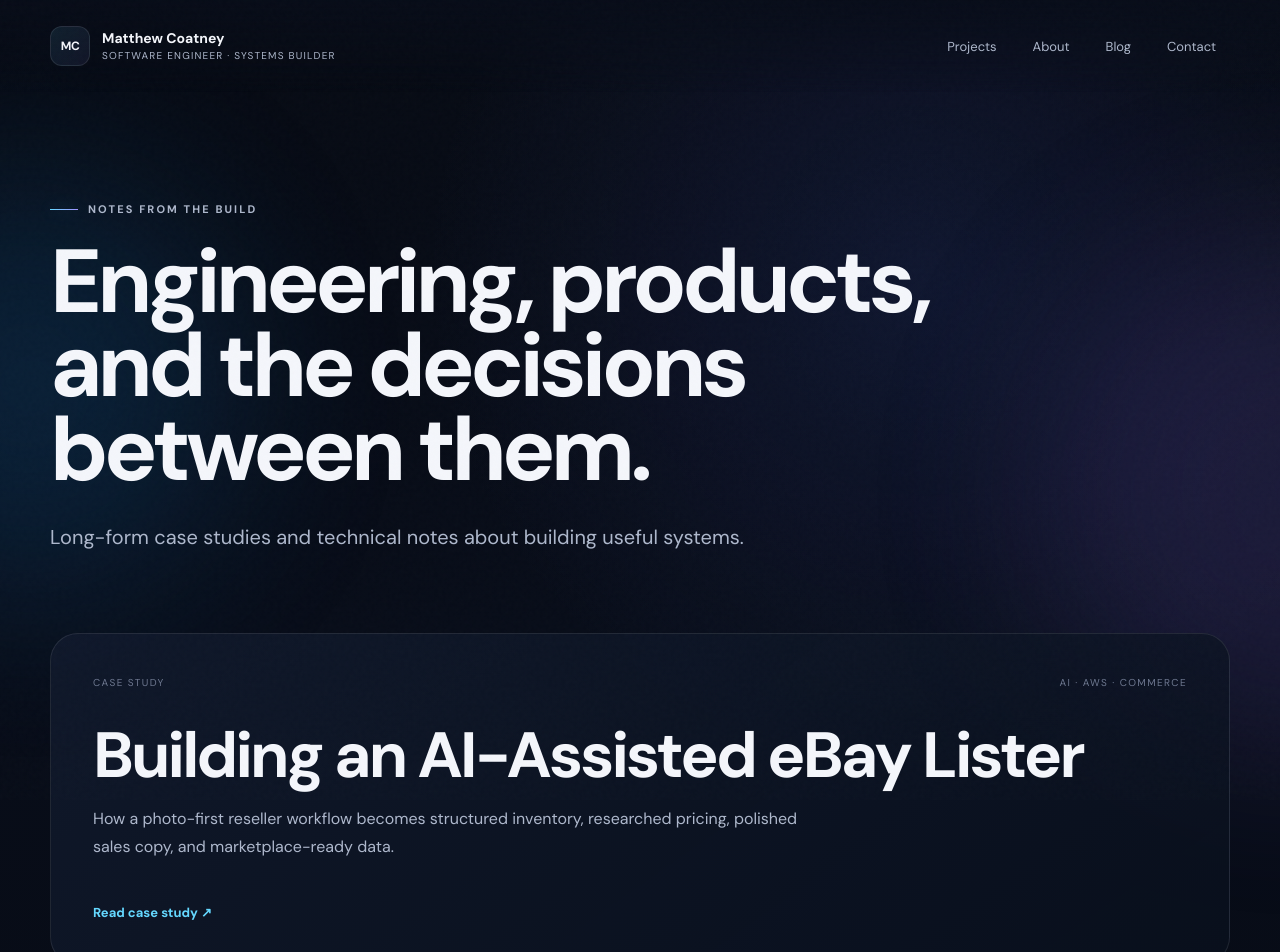
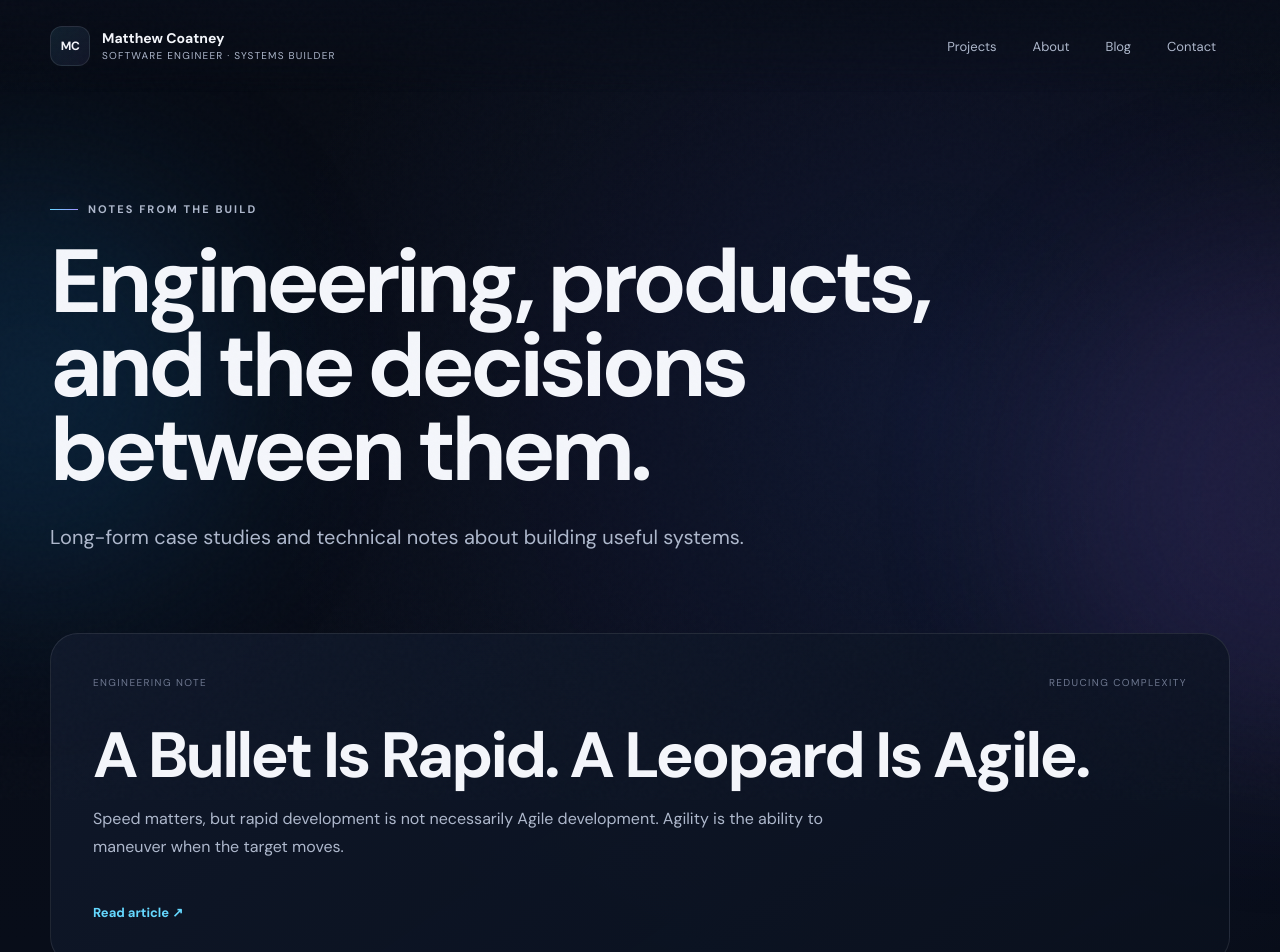
Before and after one commit to MatthewCoatney/portfolio, an Angular app: page /blog in a window 1280 px wide. Shown: the top 952 px of the page. Built offline with nearby package versions, Linux system fonts and the light colour scheme.

Commit message:
feat: add Agile article and dynamic blog index

```diff
--- a/src/app/components/project-showcase/project-showcase.component.ts
+++ b/src/app/components/project-showcase/project-showcase.component.ts
@@ -1,4 +1,13 @@
-import { AfterViewInit, Component, ElementRef, OnDestroy, ViewChild } from '@angular/core';
+import {
+  AfterViewInit,
+  Component,
+  ElementRef,
+  Inject,
+  OnDestroy,
+  PLATFORM_ID,
+  ViewChild
+} from '@angular/core';
+import { isPlatformBrowser } from '@angular/common';
 import { PROJECTS } from '../../data/projects';
 import { ProjectLoopItem } from '../../models/project';
 import { ProjectCardComponent } from '../project-card/project-card.component';
@@ -14,64 +23,129 @@ export class ProjectShowcaseComponent implements AfterViewInit, OnDestroy {
   @ViewChild('scroller', { static: true }) scrollerRef!: ElementRef<HTMLElement>;
 
   readonly projects = PROJECTS;
+
   readonly loopProjects: ProjectLoopItem[] = [0, 1, 2].flatMap(copy =>
     PROJECTS.map(project => ({ ...project, copy }))
   );
 
   private observer?: IntersectionObserver;
+  private readonly isBrowser: boolean;
   private resizeHandler = () => this.setInitialPosition();
   private scrollHandler = () => this.keepLooping();
   private resetting = false;
 
+  constructor(@Inject(PLATFORM_ID) platformId: object) {
+    this.isBrowser = isPlatformBrowser(platformId);
+  }
+
   ngAfterViewInit(): void {
+    if (!this.isBrowser) {
+      return;
+    }
+
     const scroller = this.scrollerRef.nativeElement;
-    const cards = Array.from(scroller.querySelectorAll<HTMLElement>('.project-card'));
+    const cards = Array.from(
+      scroller.querySelectorAll<HTMLElement>('.project-card')
+    );
 
-    this.observer = new IntersectionObserver(entries => {
-      for (const entry of entries) {
-        entry.target.classList.toggle('is-active', entry.isIntersecting && entry.intersectionRatio > 0.55);
+    this.observer = new IntersectionObserver(
+      entries => {
+        for (const entry of entries) {
+          entry.target.classList.toggle(
+            'is-active',
+            entry.isIntersecting && entry.intersectionRatio > 0.55
+          );
+        }
+      },
+      {
+        root: scroller,
+        threshold: [0.3, 0.55, 0.8]
       }
-    }, { root: scroller, threshold: [0.3, 0.55, 0.8] });
+    );
 
     cards.forEach(card => this.observer?.observe(card));
-    scroller.addEventListener('scroll', this.scrollHandler, { passive: true });
+
+    scroller.addEventListener('scroll', this.scrollHandler, {
+      passive: true
+    });
+
     window.addEventListener('resize', this.resizeHandler);
+
     requestAnimationFrame(() => this.setInitialPosition());
   }
 
   ngOnDestroy(): void {
+    if (!this.isBrowser) {
+      return;
+    }
+
     this.observer?.disconnect();
-    this.scrollerRef.nativeElement.removeEventListener('scroll', this.scrollHandler);
+
+    this.scrollerRef.nativeElement.removeEventListener(
+      'scroll',
+      this.scrollHandler
+    );
+
     window.removeEventListener('resize', this.resizeHandler);
   }
 
   private setInitialPosition(): void {
+    if (!this.isBrowser) {
+      return;
+    }
+
     const scroller = this.scrollerRef.nativeElement;
-    const cards = Array.from(scroller.querySelectorAll<HTMLElement>('.project-card'));
+    const cards = Array.from(
+      scroller.querySelectorAll<HTMLElement>('.project-card')
+    );
+
     const middleStart = cards[this.projects.length];
-    if (middleStart) scroller.scrollTop = middleStart.offsetTop;
+
+    if (middleStart) {
+      scroller.scrollTop = middleStart.offsetTop;
+    }
   }
 
   private keepLooping(): void {
-    if (this.resetting) return;
+    if (!this.isBrowser || this.resetting) {
+      return;
+    }
+
     const scroller = this.scrollerRef.nativeElement;
-    const cards = Array.from(scroller.querySelectorAll<HTMLElement>('.project-card'));
+    const cards = Array.from(
+      scroller.querySelectorAll<HTMLElement>('.project-card')
+    );
+
     const middleStartCard = cards[this.projects.length];
     const thirdStartCard = cards[this.projects.length * 2];
-    if (!middleStartCard || !thirdStartCard) return;
 
-    const setHeight = thirdStartCard.offsetTop - middleStartCard.offsetTop;
+    if (!middleStartCard || !thirdStartCard) {
+      return;
+    }
+
+    const setHeight =
+      thirdStartCard.offsetTop - middleStartCard.offsetTop;
+
     const middleStart = middleStartCard.offsetTop;
     const middleEnd = middleStart + setHeight;
 
     if (scroller.scrollTop < middleStart - setHeight * 0.35) {
       this.resetting = true;
       scroller.scrollTop += setHeight;
-      requestAnimationFrame(() => this.resetting = false);
-    } else if (scroller.scrollTop > middleEnd + setHeight * 0.35) {
+
+      requestAnimationFrame(() => {
+        this.resetting = false;
+      });
+    } else if (
+      scroller.scrollTop >
+      middleEnd + setHeight * 0.35
+    ) {
       this.resetting = true;
       scroller.scrollTop -= setHeight;
-      requestAnimationFrame(() => this.resetting = false);
+
+      requestAnimationFrame(() => {
+        this.resetting = false;
+      });
     }
   }
 }
--- a/src/app/pages/blog-index/blog-index.component.html
+++ b/src/app/pages/blog-index/blog-index.component.html
@@ -1,17 +1,37 @@
 <main class="blog shell">
   <header class="blog-hero">
     <p class="eyebrow"><span></span> Notes from the build</p>
+
     <h1>Engineering, products, and the decisions between them.</h1>
-    <p>Long-form case studies and technical notes about building useful systems.</p>
+
+    <p>
+      Long-form case studies and technical notes about building useful systems.
+    </p>
   </header>
 
   <section class="post-list" aria-label="Blog posts">
-    <a class="post-card" routerLink="/blog/building-an-ai-assisted-ebay-lister">
-      <div class="post-meta"><span>Case study</span><span>AI · AWS · Commerce</span></div>
-      <h2>Building an AI-Assisted eBay Lister</h2>
-      <p>How a photo-first reseller workflow becomes structured inventory, researched pricing, polished sales copy, and marketplace-ready data.</p>
-      <span class="read">Read case study ↗</span>
-    </a>
+
+    @for (post of posts; track post.slug) {
+      <a
+        class="post-card"
+        [routerLink]="post.route"
+      >
+        <div class="post-meta">
+          <span>{{ post.type }}</span>
+          <span>{{ post.category }}</span>
+        </div>
+
+        <h2>{{ post.title }}</h2>
+
+        <p>{{ post.excerpt }}</p>
+
+        <span class="read">
+          Read {{ post.type === 'Case Study' ? 'case study' : 'article' }} ↗
+        </span>
+      </a>
+    }
+
   </section>
 </main>
+
 <app-contact-footer />
--- a/src/app/pages/blog-index/blog-index.component.ts
+++ b/src/app/pages/blog-index/blog-index.component.ts
@@ -1,6 +1,7 @@
 import { Component } from '@angular/core';
 import { RouterLink } from '@angular/router';
 import { ContactFooterComponent } from '../../components/contact-footer/contact-footer.component';
+import { BLOG_POSTS } from '../../data/blog-posts';
 
 @Component({
   selector: 'app-blog-index',
@@ -9,4 +10,6 @@ import { ContactFooterComponent } from '../../components/contact-footer/contact-
   templateUrl: './blog-index.component.html',
   styleUrl: './blog-index.component.css'
 })
-export class BlogIndexComponent {}
+export class BlogIndexComponent {
+  readonly posts = BLOG_POSTS;
+}
```
